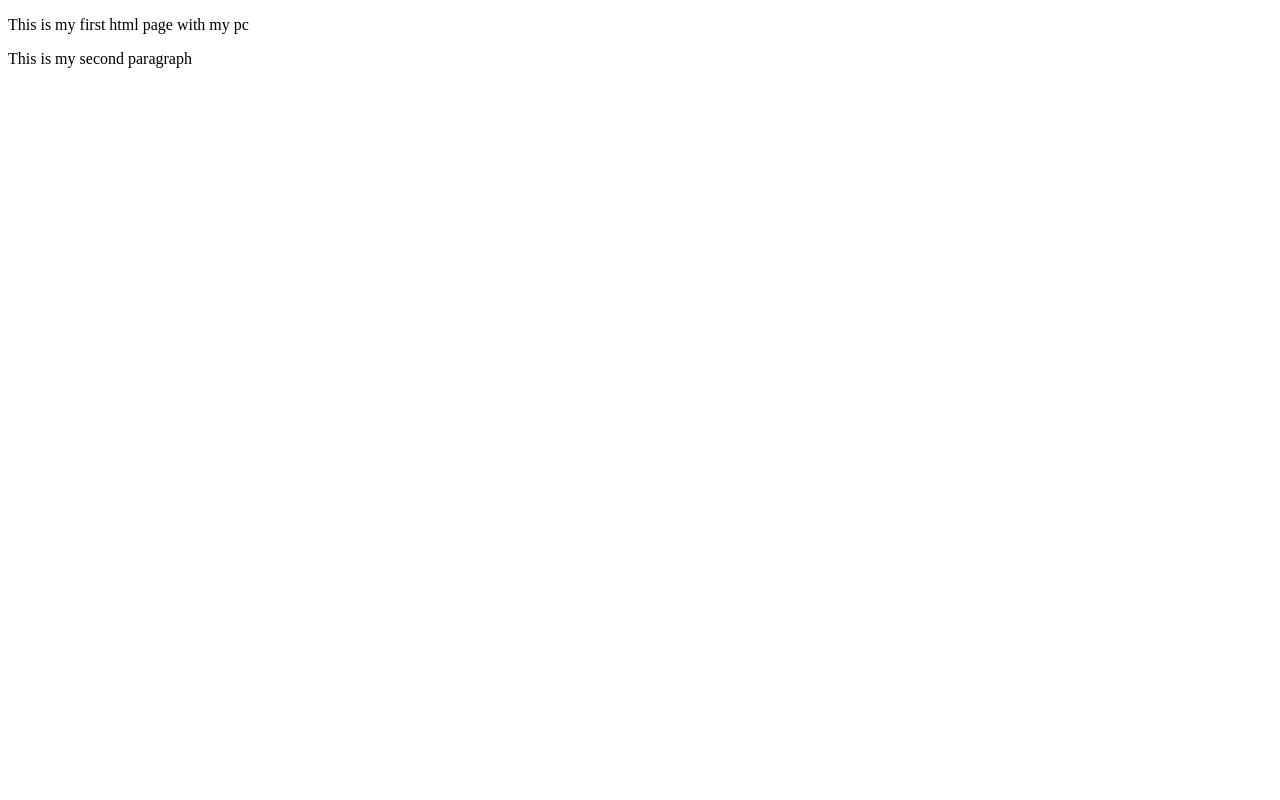
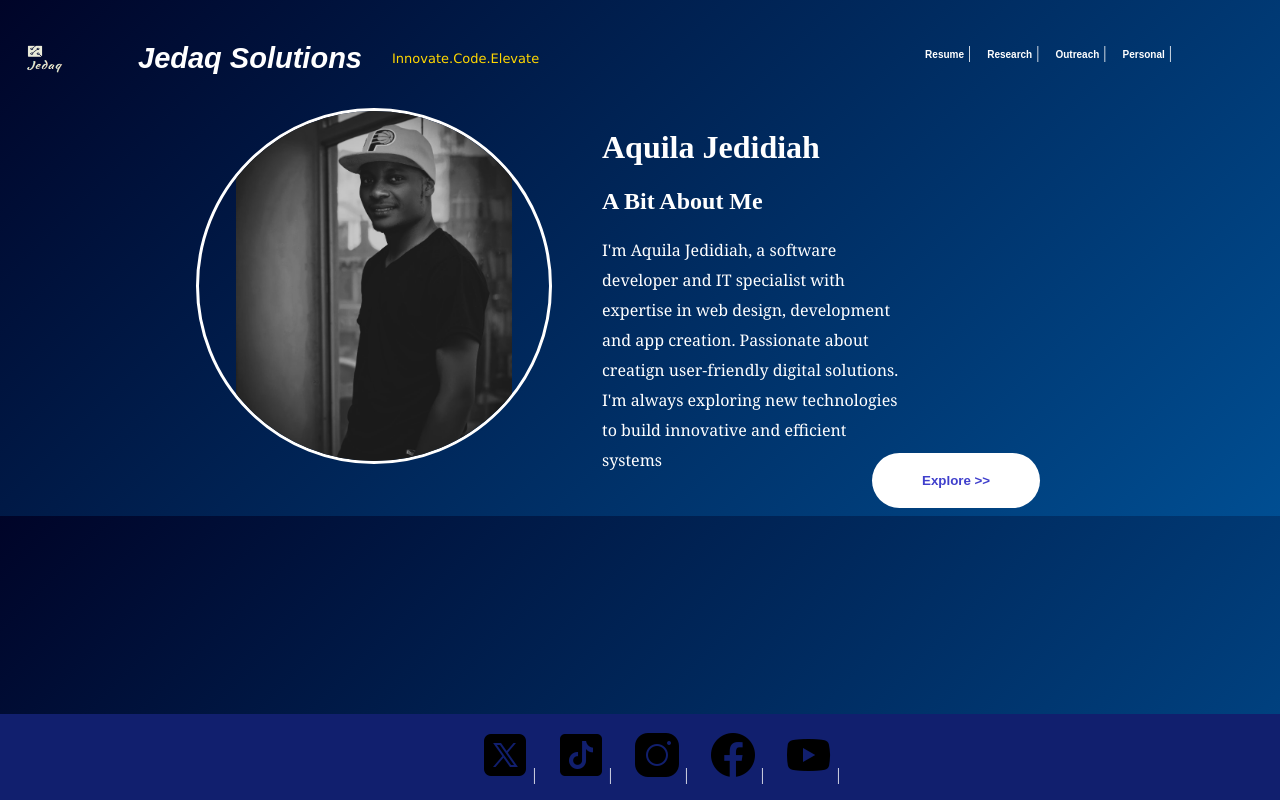
Before and after one commit to jedaqsaul/My-Pc, a plain HTML site: page index.html in a window 1280 px wide. Drawn offline with Linux system fonts and the light colour scheme.

Commit message:
Started the personal portfolio website

```diff
--- a/index.html
+++ b/index.html
@@ -1,14 +1,79 @@
 <!DOCTYPE html>
 <html lang="en">
   <head>
-  <meta charset="UTF-8">
-  <meta name="viewport" content="width=device-width, initial-scale=1.0">
+    <meta charset="UTF-8" />
+    <meta name="viewport" content="width=device-width, initial-scale=1.0" />
     <title>Document</title>
+    <link rel="stylesheet" href="./styles.css" />
   </head>
   <body>
-  <p>This is my first html page with my pc</p>
-  <p>This is my second paragraph
+    <nav>
+      <div class="nav-left">
+        <img class="my-logo" src="assets/gitub-removebg-preview.png" />
+        <div>
+          <p class="company-name"><i>Jedaq Solutions</i></p>
+        </div>
+        <div>
+          <p class="motto">Innovate.Code.Elevate</p>
+        </div>
+      </div>
 
+      <div class="nav-right">
+        <ul class="nav-list">
+          <li><a href="">Resume</a></li>
+          <li><a href="">Research</a></li>
+          <li><a href="">Outreach</a></li>
+          <li><a href="">Personal</a></li>
+        </ul>
+      </div>
+    </nav>
+
+    <main class="main-div">
+      <div class="left-div">
+        <img class="my-image" src="assets/aquila.jpg" />
+      </div>
+
+      <div class="right-div">
+        <h1>Aquila Jedidiah</h1>
+        <h2>A Bit About Me</h2>
+        <p class="description">
+          I'm Aquila Jedidiah, a software developer and IT specialist with
+          expertise in web design, development and app creation. Passionate
+          about creatign user-friendly digital solutions. I'm always exploring
+          new technologies to build innovative and efficient systems
         </p>
+        <button class="explore-button">Explore >></button>
+      </div>
+    </main>
+
+    <footer>
+      <ul class="footer-list">
+        <li>
+          <a href="https://x.com/">
+            <img src="assets/icons8-x-50.png" />
+          </a>
+        </li>
+        <li>
+          <a href="https://www.tiktok.com/">
+            <img src="assets/icons8-tiktok-50.png" />
+          </a>
+        </li>
+        <li>
+          <a href="https://www.instagram.com/">
+            <img src="assets/icons8-instagram-50.png" />
+          </a>
+        </li>
+        <li>
+          <a href="https://web.facebook.com/?_rdc=1&_rdr#">
+            <img src="assets/icons8-facebook-50 (1).png" />
+          </a>
+        </li>
+        <li>
+          <a href="https://www.youtube.com/">
+            <img src="assets/icons8-youtube-50.png" />
+          </a>
+        </li>
+      </ul>
+    </footer>
   </body>
 </html>
--- /dev/null
+++ b/styles.css
@@ -0,0 +1,132 @@
+
+body {
+ background: linear-gradient(135deg, #000428, #004e92);
+}
+*{
+color:white;
+}
+
+nav{
+  display:flex;
+  justify-content: space-between;
+}
+.nav-left{
+  display: flex;
+  align-items: center;
+  justify-content: center;
+
+}
+.company-name{
+  font-family: Arial, Helvetica, sans-serif;
+  font-size:29px;
+  font-weight: 550;
+  margin-right:30px;
+}
+.motto{
+  text-decoration: wavy;
+  font-family: Verdana, Geneva, Tahoma, sans-serif;
+  color:#ffd700;
+  font-size: 13px;;
+}
+.my-logo{
+  width:130px;
+  height:100px;
+}
+
+.nav-list{
+  display: flex;
+  gap:16px;
+  list-style: none;
+  padding-top:20px;
+  padding-right: 100px;
+
+
+}
+li a{
+  text-decoration: none;
+  font-family: Arial;
+  font-weight: bold;
+  font-size: 10px;
+}
+li a:hover{
+  color:rgb(235, 220, 23);
+}
+li::after{
+  content: " | ";
+
+}
+
+
+
+
+.main-div{
+  display: flex;
+  flex-direction: row;
+  height: 400px;
+  gap:50px;
+}
+.left-div{
+ flex:1;
+ display: flex;
+ justify-content: end;
+ height: 100%;
+}
+
+.my-image{
+  width:350px;
+  height:350px;
+  border-radius: 50%;
+  object-fit:contain;
+  border:3px solid white;
+}
+
+.right-div{
+  width: 670px;
+  height: 100%;
+  position: relative;
+
+}
+.description{
+  width:300px;
+  line-height: 30px;
+  font-family: Georgia, 'Times New Roman', Times, serif;
+}
+footer{
+  position: fixed;
+  left:0;
+  bottom:0;
+  right:0;
+  background-color: rgb(17, 31, 110);
+  display: flex;
+  justify-content: center;
+
+}
+.footer-list{
+  display: flex;
+  gap:20px;
+}
+.footer-list li{
+  text-decoration: none;
+  list-style:none;
+
+}
+
+.explore-button{
+  position:absolute;
+  bottom:0;
+  padding:20px 50px;
+  left:270px;
+  background:white;
+  border:none;
+  border-radius:29px;
+  font-family: Arial;
+  font-weight: bold;
+  color:rgb(63, 63, 204);
+  cursor:pointer;
+}
+.explore-button:hover{
+  background:none;
+  color:white;
+  border:3px solid white;
+
+}
```
Also changed, not shown: assets/aquila.jpg (added), assets/gitub-removebg-preview.png (added), assets/icons8-facebook-50 (1).png (added), assets/icons8-instagram-50.png (added), assets/icons8-tiktok-50.png (added), assets/icons8-x-50.png (added), assets/icons8-youtube-30.png (added), assets/icons8-youtube-50.png (added). Lines whose indentation alone changed are shown as unchanged.
